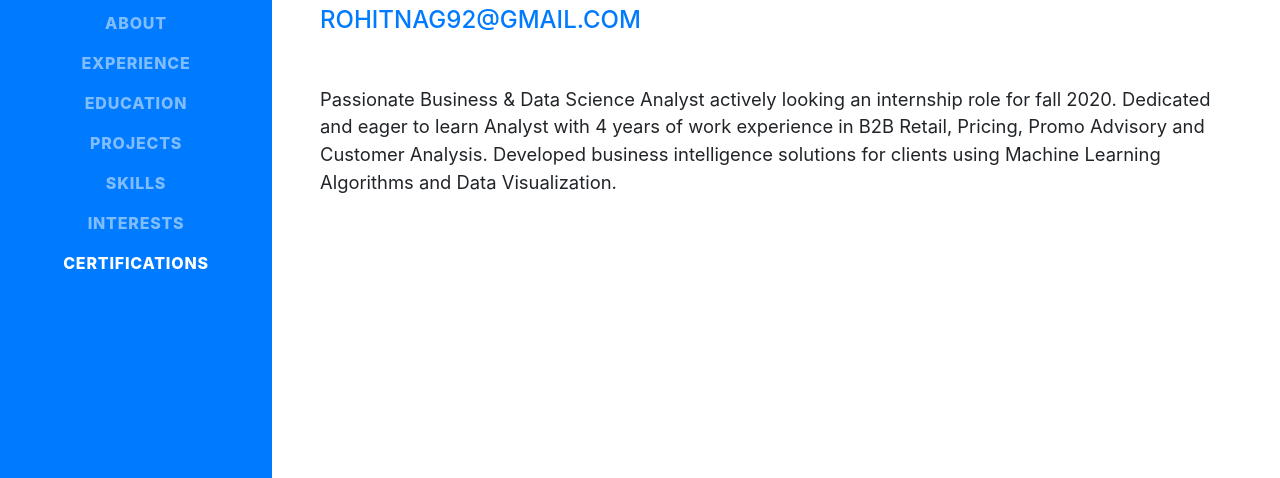
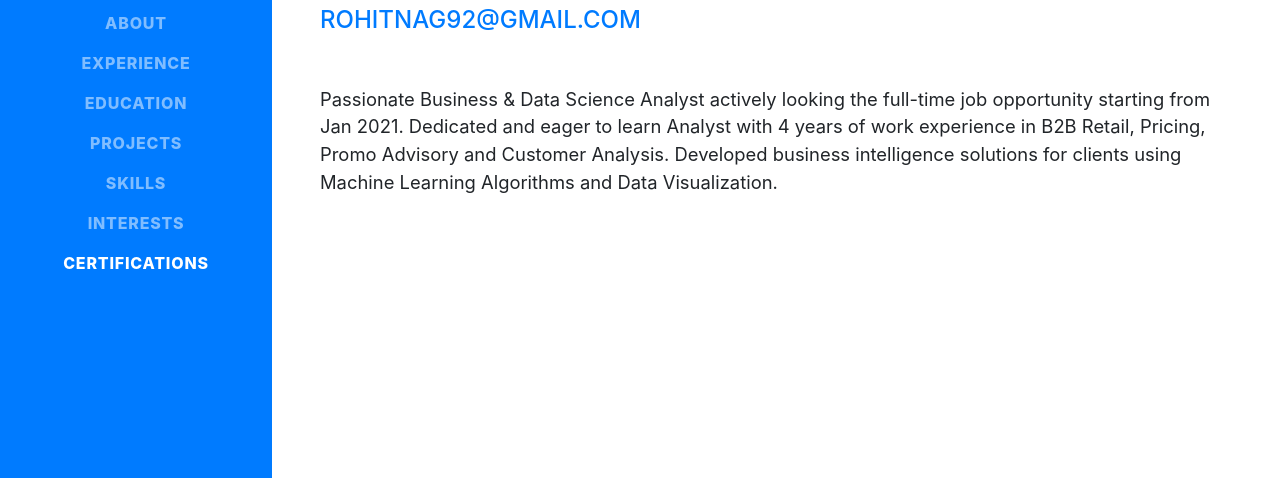
Before and after one commit to rohitnagpal92/portfolio, a website with bundled scripts: page index.html in a window 1280 px wide. Shown: the part 319-797 px from the top of the page. Built offline with nearby package versions, Linux system fonts and the light colour scheme; a web font is replaced by a local one.

Commit message:
Update index.html

```diff
--- a/index.html
+++ b/index.html
@@ -72,7 +72,7 @@
         <div class="subheading mb-5">510-518-7134 | 25200 Carlos Bee Blvd Apt #268 Hayward, CA, 94542 |
           <a href="mailto:name@email.com">rohitnag92@gmail.com</a>
         </div>
-        <p class="lead mb-5">Passionate Business & Data Science Analyst actively looking an internship role for fall 2020. Dedicated and eager to learn Analyst with 4 years of work experience in B2B Retail, Pricing, Promo Advisory and Customer Analysis. Developed business intelligence solutions for clients using Machine Learning Algorithms and Data Visualization.</p>
+        <p class="lead mb-5">Passionate Business & Data Science Analyst actively looking the full-time job opportunity starting from Jan 2021. Dedicated and eager to learn Analyst with 4 years of work experience in B2B Retail, Pricing, Promo Advisory and Customer Analysis. Developed business intelligence solutions for clients using Machine Learning Algorithms and Data Visualization.</p>
        <!-- <div class="social-icons">
           <a href="#">
             <i class="fab fa-linkedin-in"></i>
```
